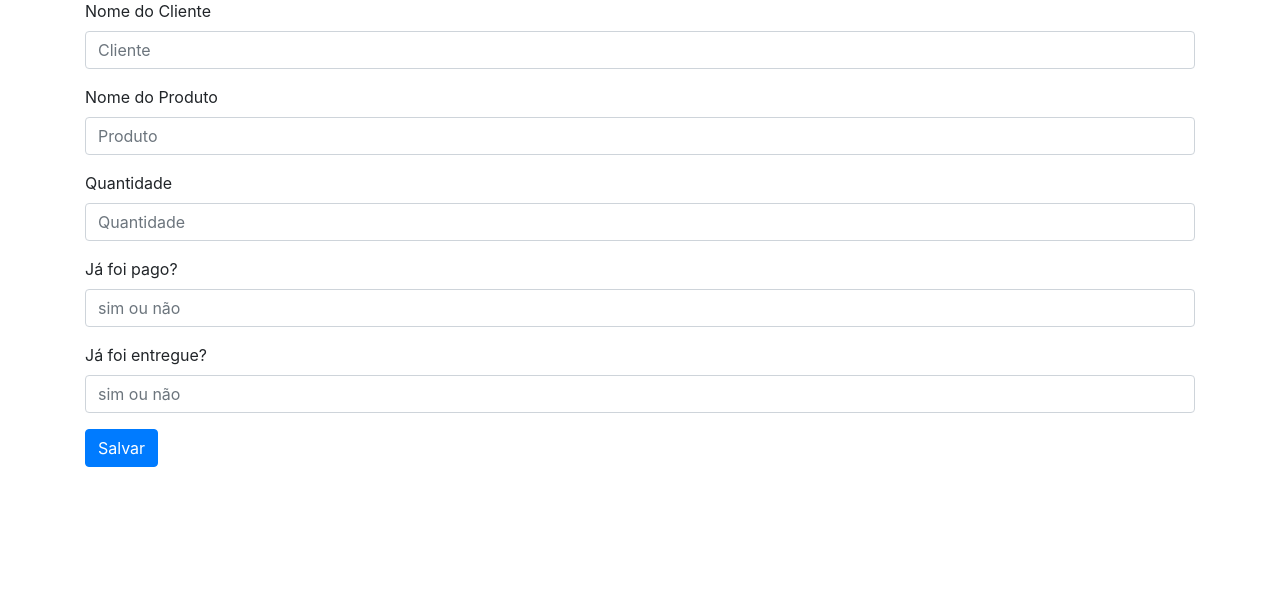
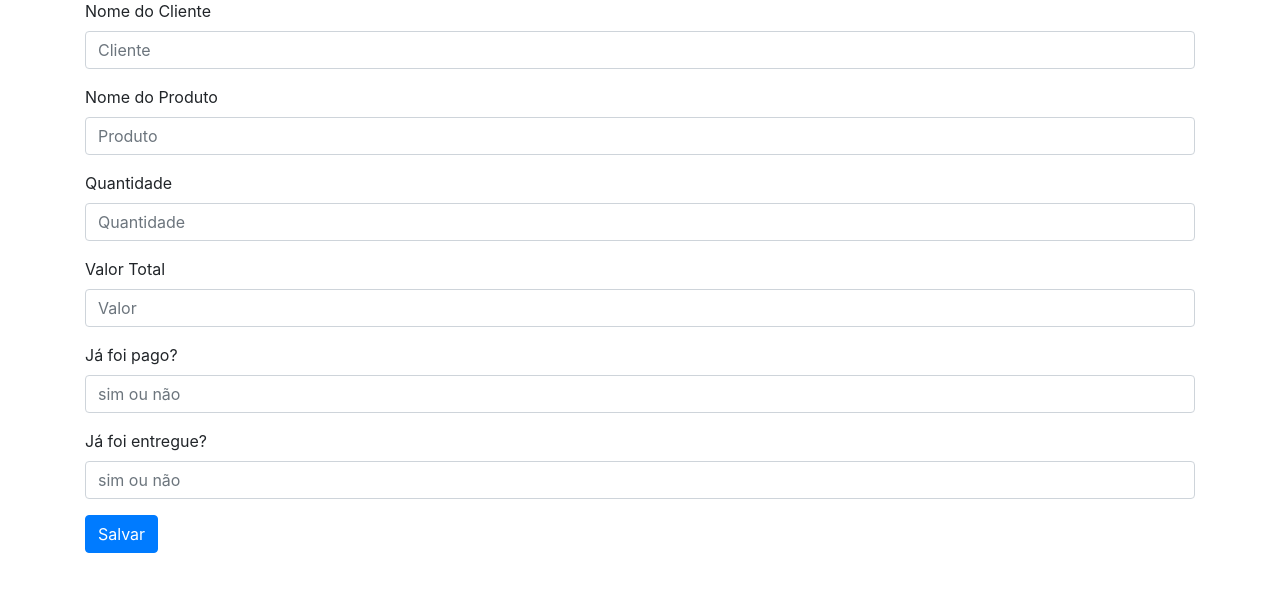
Before and after one commit to alexandresousa74/PIM2, a Flask app: page /nova_venda in a window 1280 px wide. Shown: the part 113-705 px from the top of the page. Run offline with Flask 3, Linux system fonts and the light colour scheme; some libraries are stand-ins or nearby versions.

Commit message:
add valor total

```diff
--- a/app.py
+++ b/app.py
@@ -1,4 +1,3 @@
-import sqlite3
 import os, datetime
 from flask_sqlalchemy import SQLAlchemy
 from flask import Flask, render_template, request, url_for, flash, redirect
@@ -25,6 +24,7 @@ class Vendas(db.Model):
     cliente = db.Column(db.String(80), nullable=False)
     produto = db.Column(db.String(30), nullable=False)
     qtde = db.Column(db.Integer, nullable=False)
+    valor_total = db.Column(db.String(10), nullable=False)
     pago = db.Column(db.String(10), nullable=False)
     entregue = db.Column(db.String(10), nullable=False)
 
@@ -107,13 +107,14 @@ def nova_venda():
         cliente = request.form['cliente']
         produto = request.form['produto']
         qtde = request.form['qtde']
+        valor_total = request.form['valor_total']
         pago = request.form['pago']
         entregue = request.form['entregue']
 
         if not cliente or not produto:
             flash('Digite o nome do cliente e do produto!')
         else:
-            venda = Vendas(cliente=cliente, produto=produto, qtde=qtde, pago=pago, entregue=entregue)
+            venda = Vendas(cliente=cliente, produto=produto, qtde=qtde, valor_total=valor_total, pago=pago, entregue=entregue)
             db.session.add(venda)
             db.session.commit()
             return redirect(url_for('index'))
@@ -174,6 +175,7 @@ def edit_venda(venda_id):
         cliente = request.form['cliente']
         produto = request.form['produto']
         qtde = request.form['qtde']
+        valor_total = request.form['valor_total']
         pago = request.form['pago']
         entregue = request.form['entregue']
 
@@ -183,6 +185,7 @@ def edit_venda(venda_id):
             venda.cliente=cliente
             venda.produto=produto
             venda.qtde=qtde
+            venda.valor_total=valor_total
             venda.pago=pago
             venda.entregue=entregue
             db.session.commit()
--- a/schema.sql
+++ b/schema.sql
@@ -15,6 +15,7 @@ CREATE TABLE vendas (
     cliente TEXT NOT NULL,
     produto TEXT NOT NULL,
     qtde INTEGER NOT NULL,
+    valor_total TEXT NOT NULL,
     pago TEXT NOT NULL,
     entregue TEXT NOT NULL
 );
--- a/templates/nova_venda.html
+++ b/templates/nova_venda.html
@@ -26,6 +26,13 @@
     </div>
 
     <div class="form-group">
+        <label for="valor_total">Valor Total</label>
+        <input type="text" name="valor_total"
+               placeholder="Valor" class="form-control"
+               value="{{ request.form['valor_total'] }}"></input>
+    </div>
+
+    <div class="form-group">
         <label for="pago">Já foi pago?</label>
         <input type="text" name="pago"
                placeholder="sim ou não" class="form-control"
--- a/templates/venda.html
+++ b/templates/venda.html
@@ -5,6 +5,7 @@
     <p>Cliente: {{ venda['cliente'] }}</p>
     <p>Produto:  {{ venda['produto'] }}</p>
     <p>Quantidade:  {{ venda['qtde'] }}</p>
+    <p>Valor Total: {{ venda['valor_total'] }}</p>
     <p>Pago:  {{ venda['pago'] }}</p>
     <p>Entregue:  {{ venda['entregue'] }}</p>
     <a href="{{ url_for('edit_venda', venda_id=venda['id']) }}">
```
Also changed, not shown: init.db.py (+8 -8 lines), templates/edit_venda.html (+7 -0 lines), database.db.
